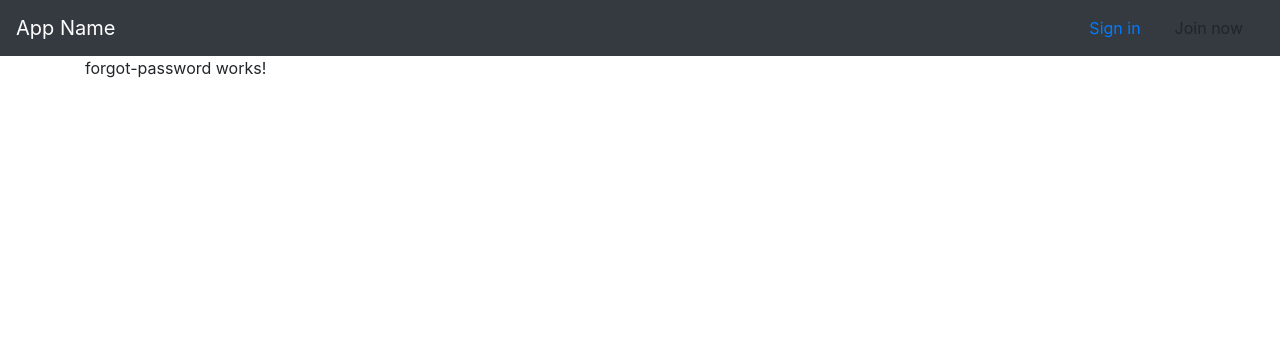
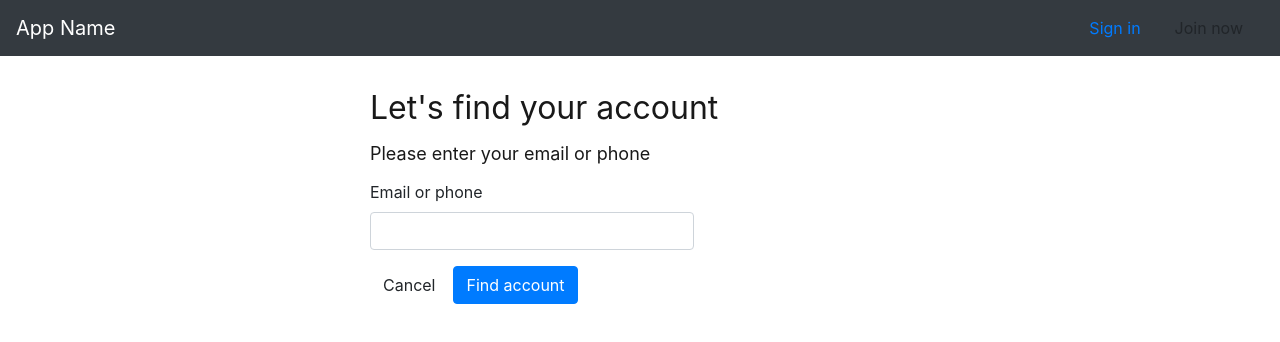
Before and after one commit to DineshSawant/heroku-demo-app, an Angular app: page /forgot-password in a window 1280 px wide. Shown: the top 342 px of the page. Built offline with nearby package versions, Linux system fonts and the light colour scheme.

Commit message:
Design changes for Login, Sign up and Forgot Password component

```diff
--- a/src/app/app-routing.component.ts
+++ b/src/app/app-routing.component.ts
@@ -22,7 +22,7 @@ const appRoutes: Routes = [
         component: ForgotPasswordComponent
     },
     {
-        path: 'home',
+        path: '',
         component: HomeComponent
     },
     {
@@ -31,7 +31,7 @@ const appRoutes: Routes = [
     },
     {
         path: '',
-        redirectTo: '/home',
+        redirectTo: '',
         pathMatch: 'full'
     },
     {
--- a/src/app/components/forgot-password/forgot-password.component.css
+++ b/src/app/components/forgot-password/forgot-password.component.css
@@ -0,0 +1,28 @@
+:host {
+    display: block;
+}
+
+#reset-password-form .form-subtitle {
+    font-size: 18px;
+    line-height: 28px;
+    font-weight: 400;
+    color: rgba(0, 0, 0, 0.9);
+    padding: 4px 0 12px;
+}
+
+.content__header {
+    font-size: 32px;
+    line-height: 40px;
+    font-weight: 400;
+    color: rgba(0, 0, 0, 0.9);
+    padding: 32px 0 8px;
+    font-weight: 400;
+}
+
+.form-control {
+    width: 60%;
+}
+
+button {
+    margin-right: 5px;
+}
--- a/src/app/components/forgot-password/forgot-password.component.html
+++ b/src/app/components/forgot-password/forgot-password.component.html
@@ -1,3 +1,16 @@
-<p>
-  forgot-password works!
-</p>
+<div class="row">
+    <div class="col-md-3"></div>
+    <div class="col-xs-12 col-sm-12 col-md-6">
+        <header class="content__header">Let's find your account</header>
+        <form id="reset-password-form">
+            <div class="form-subtitle">Please enter your email or phone</div>
+            <div class="form-group">
+                <label for="username">Email or phone</label>
+                <input type="text" class="form-control" id="fName">
+            </div>
+            <button class="btn btn-default ">Cancel</button>
+            <button class="btn btn-primary" type="submit">Find account</button>
+        </form>
+    </div>
+    <div class="col-md-3"></div>
+</div>
--- a/src/app/components/forgot-password/forgot-password.component.ts
+++ b/src/app/components/forgot-password/forgot-password.component.ts
@@ -1,11 +1,18 @@
-import { Component, OnInit } from '@angular/core';
+import { Component, HostBinding, OnInit } from '@angular/core';
+import { routeFadeStateTrigger, routeSlideStateTrigger } from '../../shared/route-animations';
 
 @Component({
   selector: 'app-forgot-password',
   templateUrl: './forgot-password.component.html',
-  styleUrls: ['./forgot-password.component.css']
+  styleUrls: ['./forgot-password.component.css'],
+  animations: [
+    routeFadeStateTrigger,
+    routeSlideStateTrigger
+  ]
 })
 export class ForgotPasswordComponent implements OnInit {
+
+  @HostBinding('@routeSlideState') routeAnimation = true;
 
   constructor() { }
 
--- a/src/app/components/home/home.component.html
+++ b/src/app/components/home/home.component.html
@@ -1,4 +1 @@
-<p>
-    home works!
-</p>
-<h1>This is your home page</h1>
+<app-sign-up></app-sign-up>
--- a/src/app/components/login/login.component.css
+++ b/src/app/components/login/login.component.css
@@ -1,3 +1,17 @@
 :host {
     display: block;
 }
+
+.nav-link {
+    padding: 0px;
+}
+
+.app-title {
+    text-align: center;
+    padding: 30px;
+}
+
+.forgot-pass {
+    padding: 15px;
+    font-size: 13px
+}
--- a/src/app/components/login/login.component.html
+++ b/src/app/components/login/login.component.html
@@ -1,6 +1,9 @@
 <div class="row">
     <div class="col-md-4"></div>
     <div class="col-xs-12 col-sm-12 col-md-4">
+        <div class="app-title">
+            <h2>App Name</h2>
+        </div>
         <form>
             <div class="form-group">
                 <label for="email">Email address:</label>
@@ -10,13 +13,11 @@
                 <label for="pwd">Password:</label>
                 <input type="password" class="form-control" id="pwd">
             </div>
-            <div class="form-group form-check">
-                <label class="form-check-label">
-                  <input class="form-check-input" type="checkbox"> Remember me
-                </label>
+            <button type="submit" class="btn btn-primary btn-block">Sign in</button>
+            <div class="forgot-pass text-center">
+                <a class="nav-link" routerLink="/forgot-password">Forgot password?</a>
+                <span>Not a member? <a class="" routerLink="/sign-up">Join now</a></span>
             </div>
-            <button type="submit" class="btn btn-primary">Submit</button>
-            <a class="nav-link" routerLink="/forgot-password">Forgot password?</a>
         </form>
     </div>
     <div class="col-md-4"></div>
--- a/src/app/components/navbar/navbar.component.ts
+++ b/src/app/components/navbar/navbar.component.ts
@@ -13,12 +13,10 @@ export class NavbarComponent implements OnInit {
   constructor(private router: Router) {
     this.router.events.subscribe(
       (event: any) => {
-        if ((event && this.router.url === '/forgot-password') ||
-      (event && event && this.router.url === '/login') ||
-      (event && event && this.router.url === '/sign-up')) {
+        if (event && this.router.url === '/') {
+          this.showInlineForm = true;
+        }else {
           this.showInlineForm = false;
-        }else {
-          this.showInlineForm = true;
         }
       }
     );
--- a/src/app/components/sign-up/sign-up.component.css
+++ b/src/app/components/sign-up/sign-up.component.css
@@ -1,3 +1,12 @@
 :host {
     display: block;
 }
+
+.form-title {
+    text-align: center;
+    padding: 20px;
+}
+
+.note {
+    font-size: 12px
+}
--- a/src/app/components/sign-up/sign-up.component.html
+++ b/src/app/components/sign-up/sign-up.component.html
@@ -1,7 +1,18 @@
 <div class="row">
     <div class="col-md-4"></div>
     <div class="col-xs-12 col-sm-12 col-md-4">
+        <div class="form-title">
+            <h3>Get started - it's free.</h3>
+        </div>
         <form>
+            <div class="form-group">
+                <label for="fname">First Name:</label>
+                <input type="text" class="form-control" id="fName">
+            </div>
+            <div class="form-group">
+                <label for="lname">Last Name:</label>
+                <input type="text" class="form-control" id="lName">
+            </div>
             <div class="form-group">
                 <label for="email">Email address:</label>
                 <input type="email" class="form-control" id="email">
@@ -10,12 +21,10 @@
                 <label for="pwd">Password:</label>
                 <input type="password" class="form-control" id="pwd">
             </div>
-            <div class="form-group form-check">
-                <label class="form-check-label">
-              <input class="form-check-input" type="checkbox"> Remember me
-            </label>
+            <div class="form-group note">
+                <span>By clicking Join now, you agree to the AppName User Agreement, Privacy Policy, and Cookie Policy.</span>
             </div>
-            <button type="submit" class="btn btn-primary">Submit</button>
+            <button type="submit" class="btn btn-primary btn-block">Join now</button>
         </form>
     </div>
     <div class="col-md-4"></div>
```
